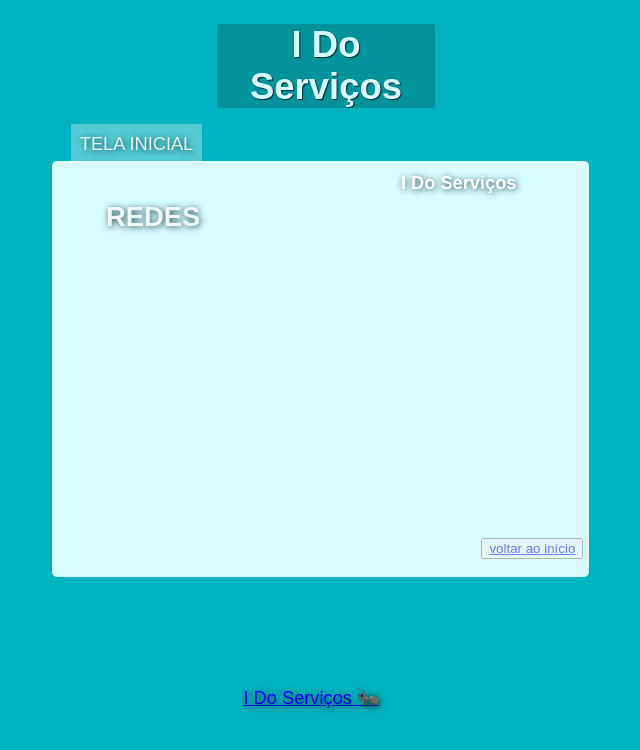
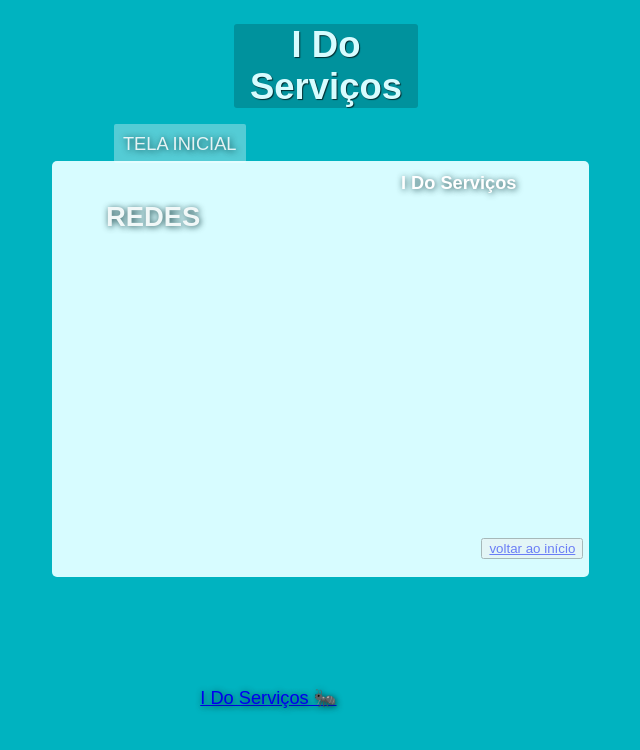
Before and after one commit to Heitornm/IDoServicos, a plain HTML site: page redes.html in a window 1280 px wide. Shown: the whole page, without its empty margins (34-674 px from the left). Drawn offline with Linux system fonts and the light colour scheme.

Commit message:
Update estilo.css

```diff
--- a/estilo.css
+++ b/estilo.css
@@ -24,12 +24,12 @@ main{
     max-width: 860px;
 }
 footer {
-    width: 95%;
+    width: 80%;
     text-align: center;
     margin-bottom: 1em;
 }
 header{
-    width: 95%;
+    width: 80%;
     margin: auto;
 }
 
```
